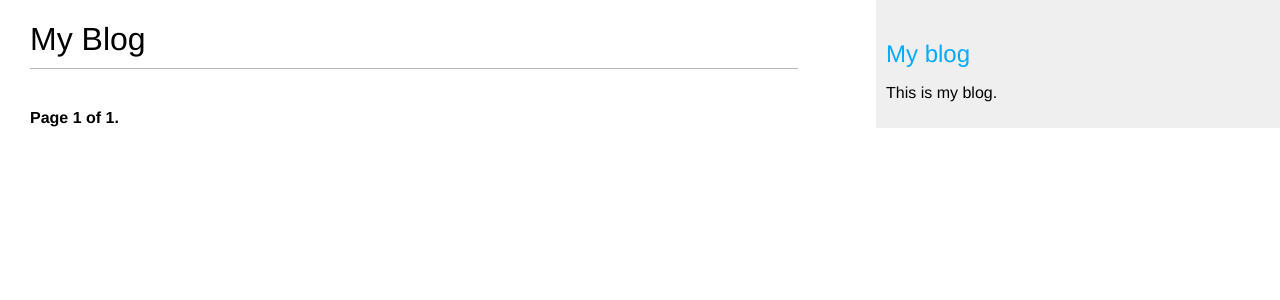
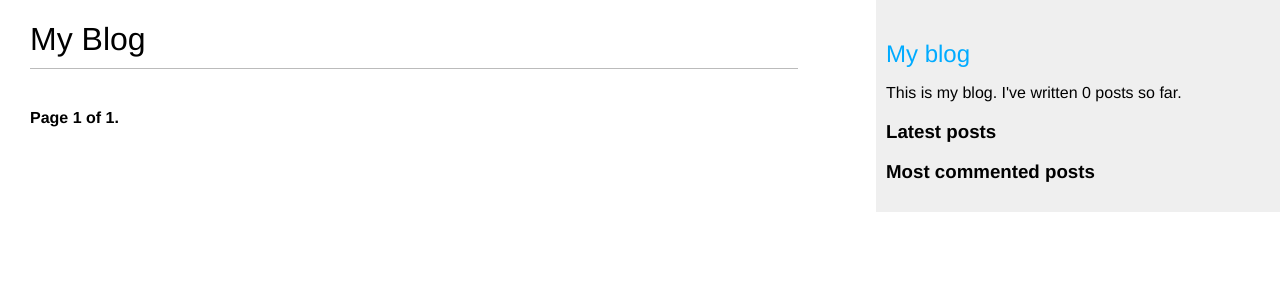
Before and after one commit to Sandor-Toth/django-crash-guide, a Django app: page /blog/ in a window 1280 px wide. Shown: the top 300 px of the page. Run offline with Django 5.2, Linux system fonts and the light colour scheme; data that the repository does not hold is empty.

Commit message:
Create custom template tags and filters

```diff
--- a/mysite/blog/templates/blog/base.html
+++ b/mysite/blog/templates/blog/base.html
@@ -1,3 +1,4 @@
+{% load blog_tags %}
 {# Load the static tag library to use the {% static %} template tag. #}
 {% load static %}
 <!DOCTYPE html>
@@ -21,7 +22,21 @@
         My blog
       </a>
     </h2>
-    <p>This is my blog.</p>
+    <p>
+      This is my blog.
+      I've written {% total_posts %} posts so far.
+    </p>
+    <h3>Latest posts</h3>
+    {% show_latest_posts 3 %}
+    <h3>Most commented posts</h3>
+    {% get_most_commented_posts as most_commented_posts %}
+    <ul>
+      {% for post in most_commented_posts %}
+        <li>
+          <a href="{{ post.get_absolute_url }}">{{ post.title }}</a>
+        </li>
+      {% endfor %}
+    </ul>
   </div>
 </body>
 </html>
--- /dev/null
+++ b/mysite/blog/templates/blog/post/latest_posts.html
@@ -0,0 +1,8 @@
+<!-- Iterates over 'latest_posts', provided by the 'show_latest_posts' tag, displaying each in a list. -->
+<ul>
+    {% for post in latest_posts %}
+      <li>
+        <a href="{{ post.get_absolute_url }}">{{ post.title }}</a>
+      </li>
+    {% endfor %}
+</ul>
--- /dev/null
+++ b/mysite/blog/templatetags/blog_tags.py
@@ -0,0 +1,25 @@
+from django import template
+from ..models import Post
+from django.db.models import Count
+
+# Initialize the template library.
+register = template.Library()
+
+# A simple tag returning the total number of published posts.
+@register.simple_tag
+def total_posts():
+    return Post.published.count()
+
+# An inclusion tag that renders a template with the latest posts.
+# 'count' defaults to 5 if not specified.
+@register.inclusion_tag('blog/post/latest_posts.html')
+def show_latest_posts(count=5):
+    latest_posts = Post.published.order_by('-publish')[:count]
+    return {'latest_posts': latest_posts}
+
+# A simple tag that returns the most commented posts, ordered by the number of comments.
+@register.simple_tag
+def get_most_commented_posts(count=5):
+    return Post.published.annotate(
+               total_comments=Count('comments')
+           ).order_by('-total_comments')[:count]
```
Also changed, not shown: mysite/blog/templatetags/__init__.py (added).
